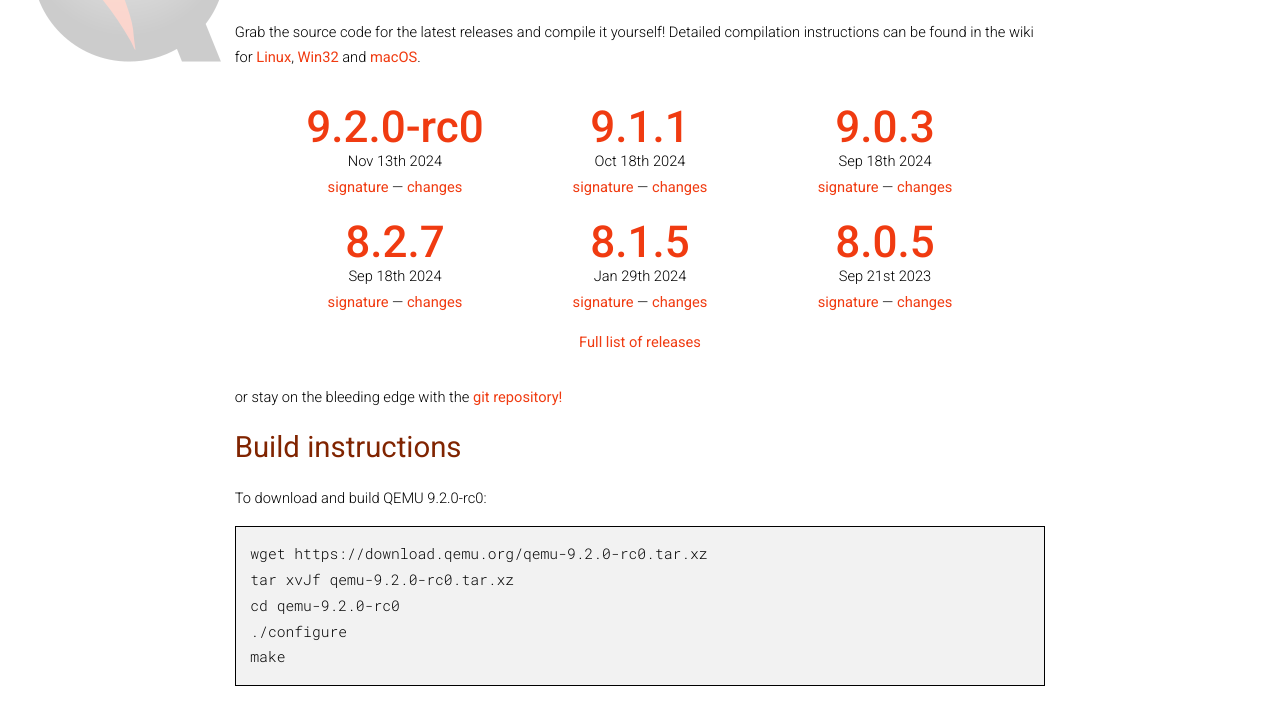
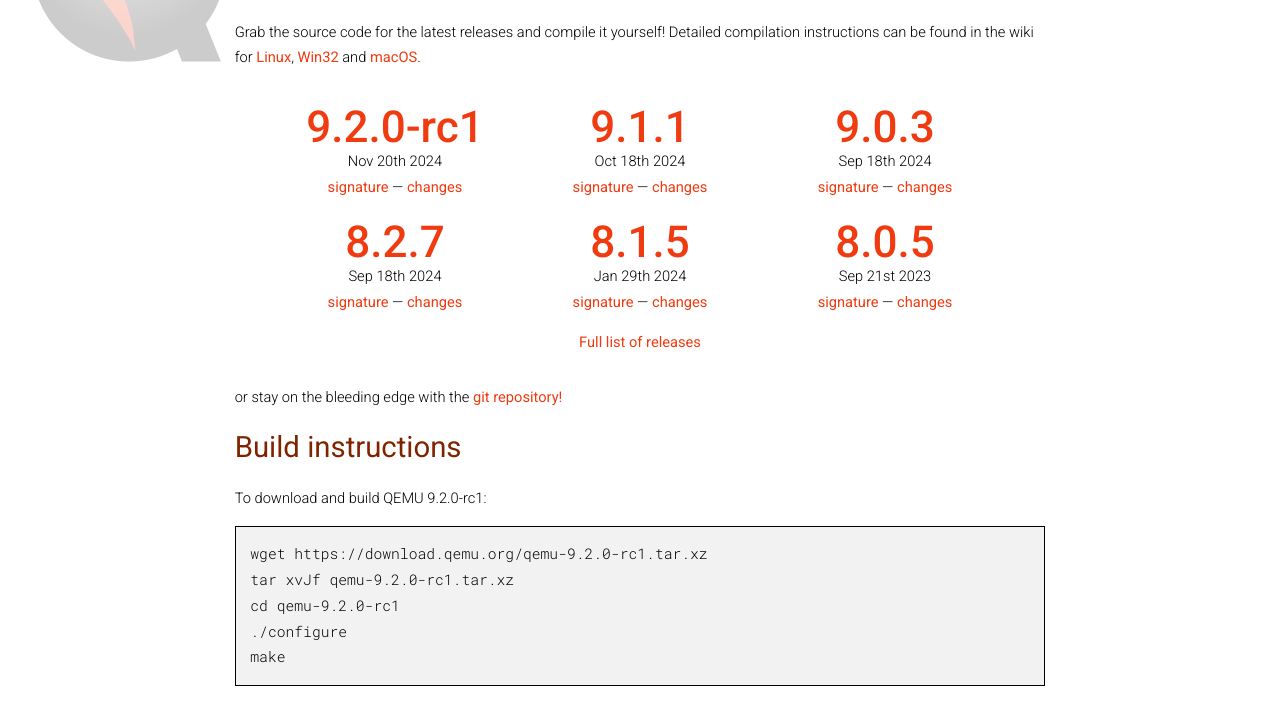
Before and after one commit to qemu/qemu-web, a Jekyll site: the page built from download.html, in a window 1280 px wide and 1400 px high. Shown: the part 214-915 px from the top of the window. Built offline with Jekyll 4.4.1, drawn with Linux system fonts in a browser that asks for light colours; nearby versions of some CDN libraries.

Commit message:
add v9.2.0-rc1
Signed-off-by: Michael Roth <michael.roth@amd.com>

```diff
--- a/_data/releases.yml
+++ b/_data/releases.yml
@@ -1,6 +1,6 @@
 - branch: "9.2"
-  patch: 0-rc0
-  date: "Nov 13th 2024"
+  patch: 0-rc1
+  date: "Nov 20th 2024"
 - branch: "9.1"
   patch: 1
   date: "Oct 18th 2024"
```
